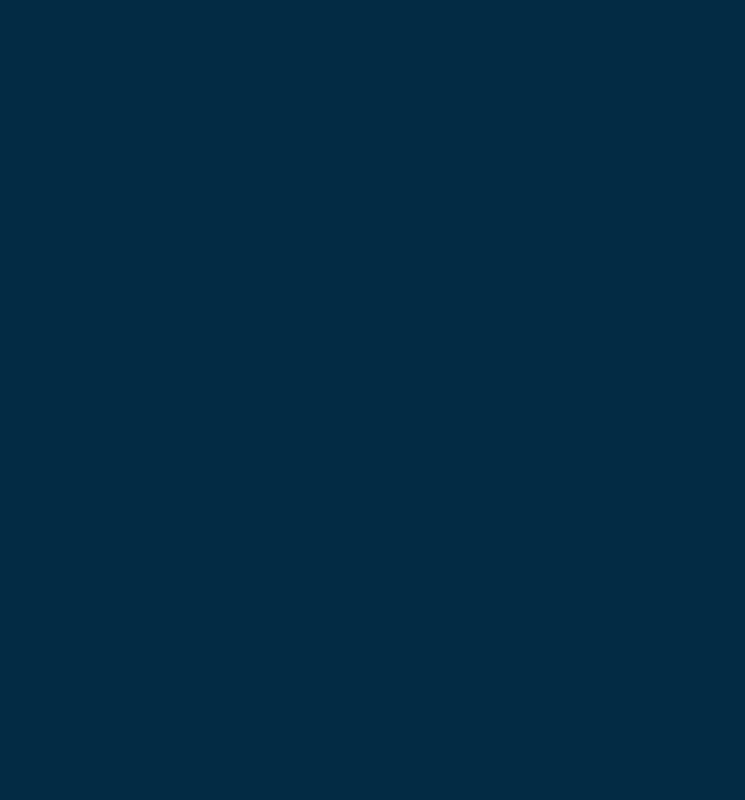
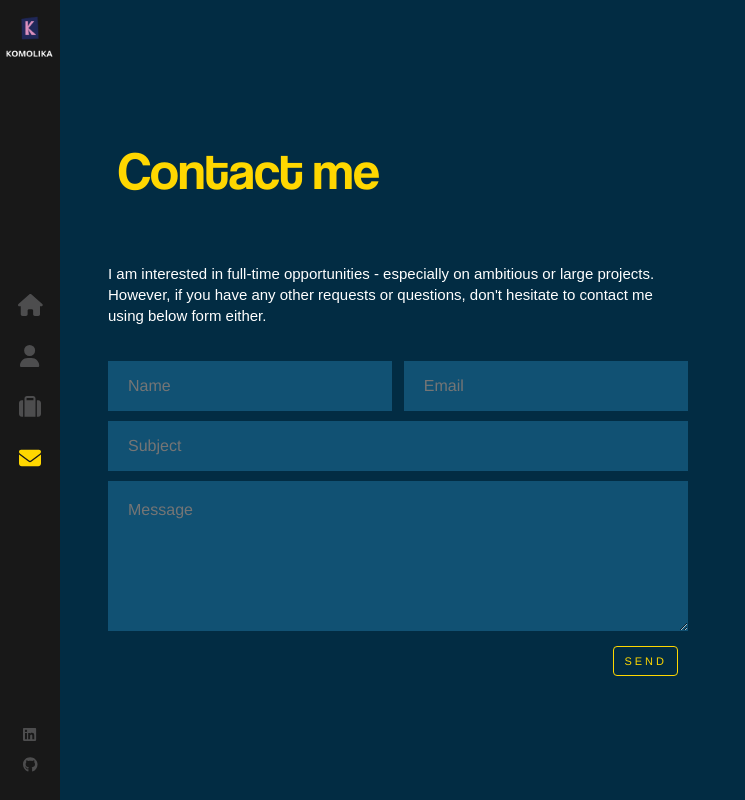
Before and after one commit to komolika05/My-portfolio-website, a React (Create React App) app: page /contact in a window 1280 px wide. Before the commit this address had no page. Shown: the whole page, without its empty margins (0-745 px from the left). Built offline with nearby package versions, Linux system fonts and the light colour scheme.

Commit message:
Build Contact form

```diff
--- a/src/App.js
+++ b/src/App.js
@@ -5,6 +5,7 @@
 import Home from './components/Home'
 import About from './components/About'
 import Portfolio from './components/Portfolio'
+import Contact from './components/Contact'
 
 function App() {
   return (
@@ -14,6 +15,7 @@
           <Route index element={<Home />} />
           <Route path="/about" element={<About />} />
           <Route path="/projects" element={<Portfolio />} />
+          <Route path="/contact" element={<Contact />} />
         </Route>
       </Routes>
     </>
--- /dev/null
+++ b/src/components/Contact/index.js
@@ -0,0 +1,75 @@
+import AnimatedLetters from '../AnimatedLetters'
+import './index.scss'
+import { useState, useEffect } from 'react'
+
+const Contact = () => {
+  const [letterClass, setLetterClass] = useState('text-animate')
+
+  useEffect(() => {
+    const timer = setTimeout(() => {
+      setLetterClass('text-animate-hover')
+    }, 3000)
+
+    return () => {
+      clearTimeout(timer)
+    }
+  })
+
+  return (
+    <>
+      <div className="container contact-page">
+        <div className="text-zone">
+          <h1>
+            <AnimatedLetters
+              letterClass={letterClass}
+              strArray={'Contact me'.split('')}
+              idx={15}
+            />
+          </h1>
+          <p>
+            I am interested in full-time opportunities - especially on ambitious
+            or large projects. However, if you have any other requests or
+            questions, don't hesitate to contact me using below form either.
+          </p>
+          <div className="contact-form">
+            <form>
+              <ul>
+                <li className="half">
+                  <input type="text" name="name" placeholder="Name" required />
+                </li>
+                <li className="half">
+                  <input
+                    type="email"
+                    name="email"
+                    placeholder="Email"
+                    required
+                  />
+                </li>
+                <li>
+                  <input
+                    placeholder="Subject"
+                    type="text"
+                    name="subject"
+                    required
+                  />
+                </li>
+                <li>
+                  <textarea
+                    placeholder="Message"
+                    name="message"
+                    required
+                  ></textarea>
+                </li>
+                <li>
+                  <input type="submit" className="flat-button" value="SEND" />
+                </li>
+              </ul>
+            </form>
+          </div>
+        </div>
+      </div>
+    </>
+  )
+}
+
+export default Contact
--- /dev/null
+++ b/src/components/Contact/index.scss
@@ -0,0 +1,131 @@
+.contact-page {
+    display: flex;
+    flex-direction: row;
+    margin-left: 60px;
+    height: 100%;
+
+    .text-zone {
+      display: flex;
+      flex-direction: column;
+      justify-content: center;
+      flex: 1;
+      width: 35%;
+      max-height: 90%;
+      padding-left: 48px;
+      padding-top: 48px;
+      padding-right: 12px;
+
+      h1 {
+        font-size: 53px;
+        font-family: 'Coolvetica';
+        color: #ffd700;
+        font-weight: 400;
+        margin-top: 4px;
+        position: relative;
+        margin-bottom: 40px;
+        left: 10px;
+      }
+    }
+
+    p {
+        font-size: 15px;
+        color: #fff;
+        font-family: sans-serif;
+        max-width: 50%;
+        font-weight: 300;
+        animation: pulse 1s;
+
+        &:nth-of-type(1) {
+          animation-delay: 1.1s;
+        }
+
+        &:nth-of-type(2) {
+          animation-delay: 1.2s;
+        }
+
+        &:nth-of-type(3) {
+          animation-delay: 1.3s;
+        }
+      }
+
+    .text-animate-hover {
+        &:hover {
+          color: #fff;
+        }
+      }
+}
+
+.contact-form {
+    width: 50%;
+    margin-top: 20px;
+
+    ul {
+      padding: 0;
+      margin: 0;
+
+      li {
+        padding: 0;
+        margin: 0;
+        list-style: none;
+        margin-bottom: 10px;
+        opacity: 0;
+        overflow: hidden;
+        display: block;
+        clear: both;
+        position: relative;
+        animation: fadeInUp 2s 2s;
+        animation-fill-mode: forwards;
+      }
+
+      li.half {
+        width: 49%;
+        margin-left: 2%;
+        float: left;
+        clear: none;
+
+        &:first-child {
+          margin-left: 0;
+        }
+      }
+    }
+
+    input[type='text'],
+    input[type='email'] {
+      width: 100%;
+      border: 0;
+      background: #115173;
+      height: 50px;
+      font-size: 16px;
+      color: #fff;
+      padding: 0 20px;
+      box-sizing: border-box;
+    }
+
+    textarea {
+      width: 100%;
+      border: 0;
+      background: #115173;
+      height: 50px;
+      font-size: 16px;
+      color: #fff;
+      padding: 20px;
+      box-sizing: border-box;
+      min-height: 150px;
+    }
+
+    .flat-button {
+      color: #ffd700;
+      font-size: 11px;
+      letter-spacing: 3px;
+      text-decoration: none;
+      padding: 8px 10px;
+      border: 1px solid #ffd700;
+      float: left;
+      border-radius: 4px;
+      background: 0 0;
+      text-transform: uppercase;
+      float: right;
+      text-align: center;
+      margin-right: 10px;
+    }
+  }
```
Also changed, not shown: src/components/Portfolio/Card.scss (+4 -4 lines).
